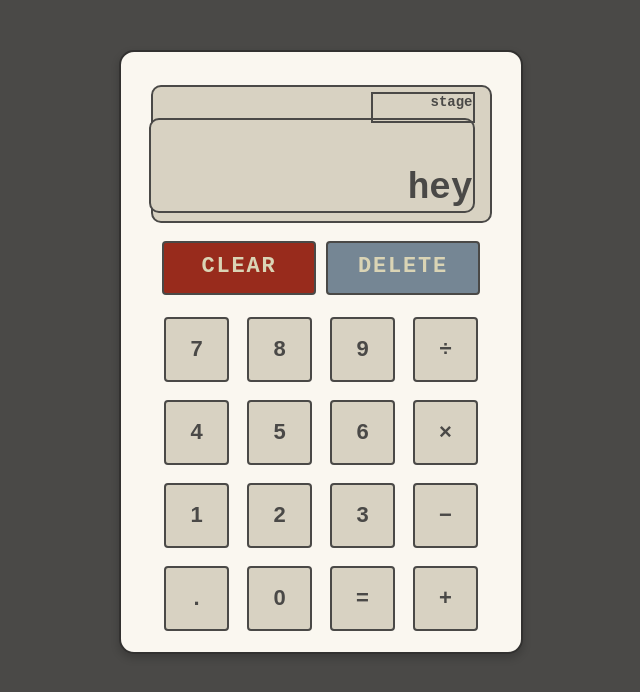
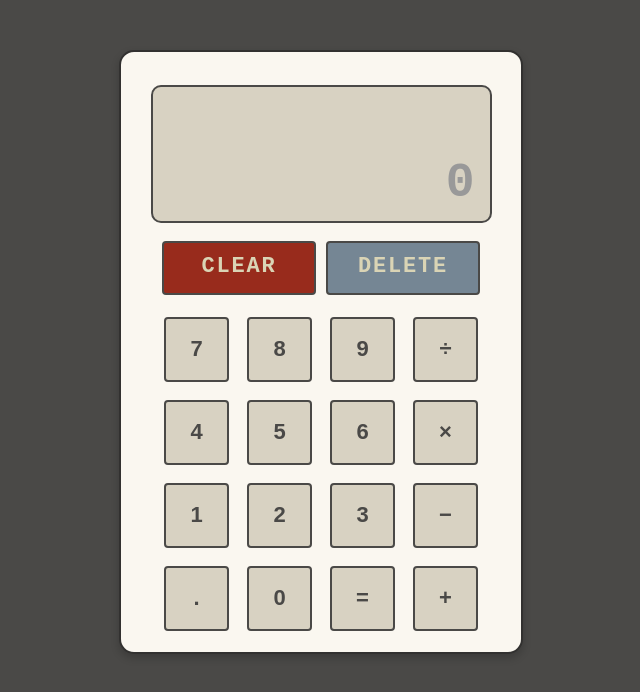
Before and after one commit to AniKrisn/calc, a plain HTML site: page index.html in a window 1280 px wide. Shown: the whole page, without its empty margins (319-959 px from the left). Drawn offline with Linux system fonts and the light colour scheme.

Commit message:
mainview stageview working, placeholder working

```diff
--- a/calc.js
+++ b/calc.js
@@ -26,8 +26,8 @@ delButton.setAttribute('data-type', 'del');
 clearButton.textContent = "CLEAR";
 delButton.textContent = "DELETE";
 mainView.setAttribute('data-placeholder', '0');
-mainView.textContent = 'hey';
-stageView.textContent = 'stage';
+mainView.textContent = '';
+stageView.textContent = '';
 
 const buttonCount = 16;
 for (let i = 0; i < buttonCount; i++) {
@@ -59,8 +59,8 @@ var res = 0;
 container.addEventListener('click', (e) => {
     if (e.target.matches('button')) {
         if (e.target.getAttribute('data-type') === 'num') {
-            viewport.textContent += e.target.textContent;
-            res = viewport.textContent;
+            mainView.textContent += e.target.textContent;
+            res = mainView.textContent;
         }
         else if (e.target.getAttribute('data-type') === 'oper') {
             if (res) {
@@ -75,10 +75,11 @@ container.addEventListener('click', (e) => {
     }
 
     if (e.target.matches('clearbtn')) {
-        viewport.textContent = '';
+        mainView.textContent = '';
+        stageView.textContent = '';
     }
 
     if (e.target.matches('delbtn')) {
-        viewport.textContent = viewport.textContent.slice(0, -1);
+        mainView.textContent = mainView.textContent.slice(0, -1);
     }
 });
--- a/style.css
+++ b/style.css
@@ -43,7 +43,7 @@ body {
     position: relative;
 }
 
-.viewport:empty::before {
+.mainview:empty::before {
     content: attr(data-placeholder);
     color: #999;
 }
@@ -53,9 +53,8 @@ body {
     justify-content: flex-end;
     width: 100px;
     height: 30px;
-    border: 2px solid #4A4947;
-    font-size: 14px;
-    top: 5px;
+    font-size: 24px;
+    top: 6px;
     position: relative;
 }
 
@@ -65,10 +64,7 @@ body {
     align-items: flex-end;
     width: 100%;
     height: 100px;
-    font-size: 36px;
-    border: 2px solid #4A4947;
-    background-color: #D8D2C2;
-    border-radius: 10px;
+    font-size: 48px;
     color: #4A4947;
 }
 
```
